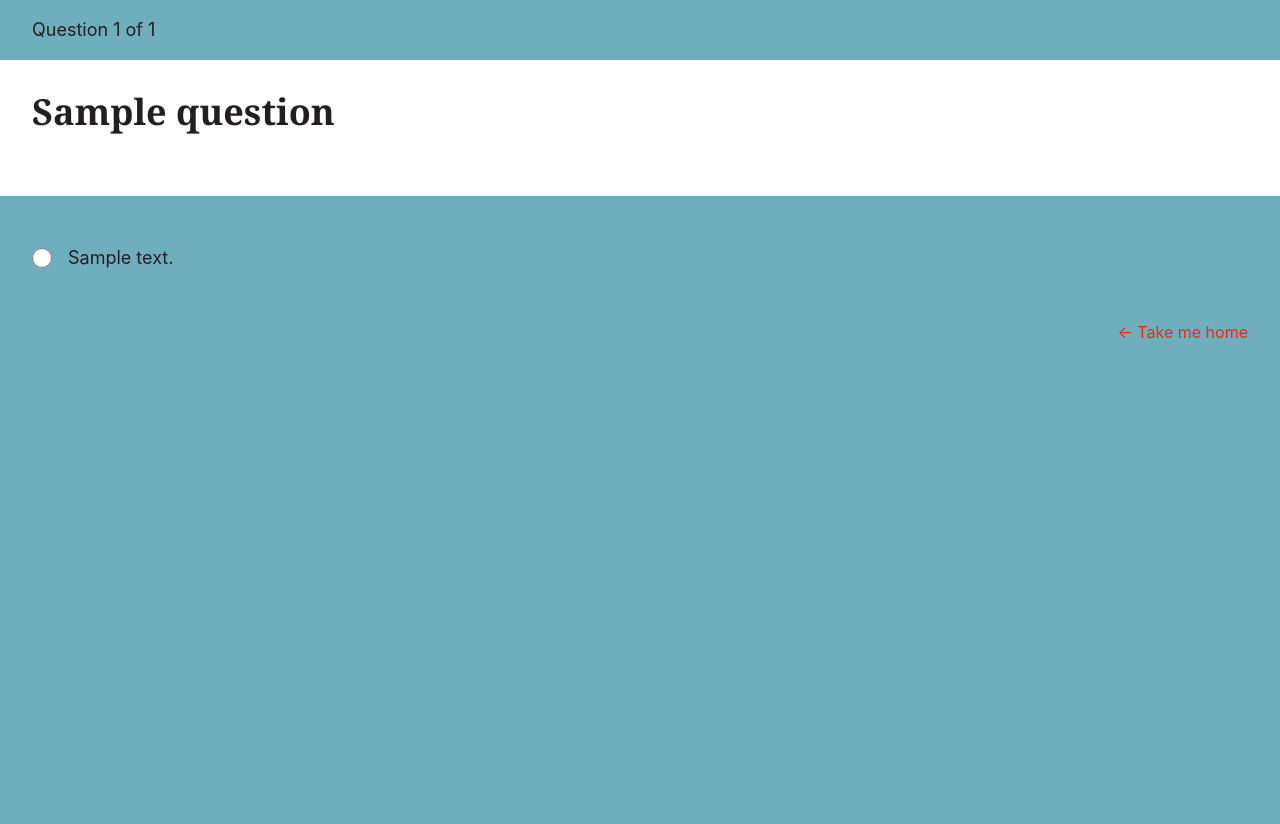
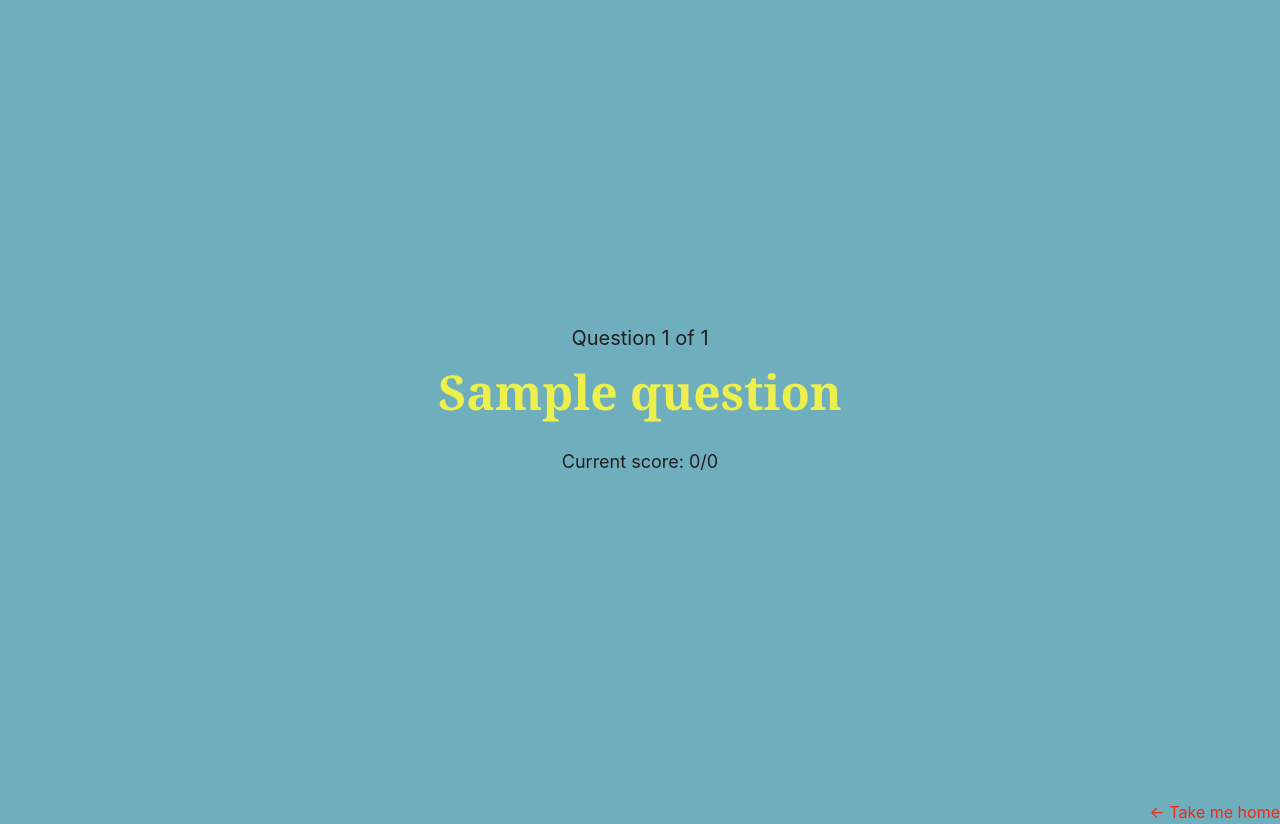
Before and after one commit to ChHarding/hci584-trivia, a Flask app: template templates/question.html in a window 1280 px wide. Before the commit the page ends 339 px from the top, so only its background shows below. Run offline with Flask 3, Linux system fonts and the light colour scheme; the template is opened without the code that fills it: most values are stand-ins (such as "Sample title", 1, 10 or a date in 2020); some libraries are stand-ins or nearby versions; some web fonts are replaced.

Commit message:
updated 'question' template to include answer processing and moved 'answer' template to old folder

```diff
--- a/templates/question.html
+++ b/templates/question.html
@@ -3,45 +3,149 @@
 <head>
     <meta charset="UTF-8">
     <meta name="viewport" content="width=device-width, initial-scale=1.0">
-    <title>Hello, Smarty Pants: We've got questions. You've got answers.</title>
+    <title>Hello, Smarty Pants: Question {{ current_question_num }}</title>
     <link rel="stylesheet" href="https://use.typekit.net/qcr5acn.css">
     <script src="https://cdn.tailwindcss.com"></script>
     <link rel="stylesheet" href="{{ url_for('static', filename='css/style.css') }}">
-    <script>
-        function submitAnswer() {
-            document.getElementById('answerForm').submit();
-        }
-    </script>
 </head>
 <body class="min-h-screen bg-light-blue">
-    <div class="bg-light-blue px-4 md:px-8 py-4 font-segoe text-warm-black text-lg">
-        Question {{ current_question_num }} of {{ total_questions }}
+    <div id="question-content" class="flex flex-col justify-center items-center min-h-screen p-4 md:p-8 text-center">
+        <div class="max-w-3xl mx-auto text-center">
+            <!-- COUNTER -->
+            <h1 class="font-segoe text-lg md:text-xl text-warm-black mb-4">
+                Question {{ current_question_num }} of {{ total_questions }}
+            </h1>
+
+            <!-- QUESTION -->
+            <h2 class="font-rockwell text-2xl md:text-4xl lg:text-5xl font-bold text-yellow leading-tight mb-8">
+                {{ question_data.question }}
+            </h2>
+
+            <!-- ANSWER OPTIONS -->
+            <form id="answer-form" class="space-y-4">
+                {% for i, answer in enumerate(question_data.answers) %}
+                <div class="answer-option">
+                    <input
+                        type="radio"
+                        name="answer"
+                        value="{{ i }}"
+                        id="answer{{ i }}"
+                        class="sr-only answer-radio"
+                    >
+                    <label
+                        for="answer{{ i }}"
+                        class="block w-full p-4 md:p-6 bg-yellow text-warm-black font-segoe text-base md:text-lg lg:text-xl rounded-lg cursor-pointer hover:bg-opacity-80 transition-all duration-300 ease border-4 border-transparent answer-label hover:-translate-y-0.5 hover:shadow-lg"
+                    >
+                        {{ answer }}
+                    </label>
+                </div>
+                {% endfor %}
+            </form>
+
+            <!-- Current score display -->
+            <p id="score-display" class="font-segoe text-base md:text-lg text-warm-black mt-8">
+                Current score: {{ session.get('score', 0) }}/{{ current_question_num - 1 if current_question_num > 1 else 0 }}
+            </p>
+        </div>
     </div>
 
-    <!-- QUESTIONS -->
-    <div class="bg-white px-4 md:px-8 py-8">
-        <h2 class="font-rockwell text-xl md:text-4xl font-bold text-warm-black leading-tight mb-8">{{ question_data.question }}</h2>
-    </div>
-
-    <!-- ANSWER OPTIONS -->
-    <div class="bg-light-blue px-4 md:px-8 py-8">
-        <form id="answerForm" method="POST" action="{{ url_for('answer') }}">
-            <fieldset class="border-0 p-0 m-0">
-                <legend class="sr-only">Choose your answer from the options below</legend>
-                <div class="grid grid-cols-1 md:grid-cols-2 gap-4 md:gap-8 mb-8">
-                    {% for answer_option in question_data.answers %}
-                    <div class="flex items-center my-4 cursor-pointer">
-                        <input type="radio" name="answer" value="{{ loop.index0 }}" id="answer{{ loop.index0 }}" onchange="submitAnswer()" class="mr-4 w-5 h-5 focus:outline-none focus:ring-2 focus:ring-yellow focus:ring-offset-2" style="accent-color: var(--yellow);">
-                        <label for="answer{{ loop.index0 }}" class="font-segoe text-warm-black text-lg cursor-pointer">{{ answer_option }}</label>
-                    </div>
-                    {% endfor %}
-                </div>
-            </fieldset>
-        </form>
 
         <div class="text-right">
             <a href="{{ url_for('home') }}" class="text-red font-segoe no-underline text-base hover:underline">&larr; Take me home</a>
         </div>
     </div>
+
+    <script>
+        // JAVASCRIPT FOR ANSWERS AND DYNAMIC USER MESSAGE DISPLAY
+
+        // ELEMENTS
+        const form = document.getElementById('answer-form');
+        const overlay = document.getElementById('feedback-overlay');
+        const feedbackBox = document.getElementById('feedback-box');
+        const feedbackMessage = document.getElementById('feedback-message');
+        const scoreUpdate = document.getElementById('score-update');
+        const scoreDisplay = document.getElementById('score-display');
+        const answerRadios = document.querySelectorAll('.answer-radio');
+        const answerLabels = document.querySelectorAll('.answer-label');
+
+        // CLICK STYLING
+        answerLabels.forEach(label => {
+            label.addEventListener('click', function() {
+                answerLabels.forEach(l => {
+                    l.classList.remove('border-red', 'bg-opacity-90', 'ring-4', 'ring-red', 'ring-opacity-20');
+                    l.classList.add('border-transparent');
+                });
+                this.classList.add('border-red', 'bg-opacity-90', 'ring-4', 'ring-red', 'ring-opacity-20');
+                this.classList.remove('border-transparent');
+                submitAnswer();
+            });
+        });
+
+        // ANSWER PROCESSING
+        function submitAnswer() {
+            const selectedAnswer = document.querySelector('input[name="answer"]:checked');
+            if (!selectedAnswer) {
+                return;
+            }
+
+            answerRadios.forEach(radio => radio.disabled = true);
+            answerLabels.forEach(label => {
+                label.classList.remove('hover:bg-opacity-80', 'cursor-pointer', 'hover:-translate-y-0.5', 'hover:shadow-lg');
+                label.classList.add('opacity-50', 'cursor-not-allowed');
+            });
+
+            const formData = new FormData();
+            formData.append('answer', selectedAnswer.value);
+
+            fetch('/answer', {
+                method: 'POST',
+                body: formData
+            })
+            .then(response => response.json())
+            .then(data => {
+                if (data.redirect) {
+                    window.location.href = data.redirect;
+                    return;
+                }
+                showFeedback(data);
+
+                setTimeout(() => {
+                    if (data.has_more_questions) {
+                        window.location.reload();
+                    } else {
+                        window.location.href = '/results';
+                    }
+                }, 3000);
+            })
+            .catch(error => {
+                console.error('Error:', error);
+                alert('Something went wrong. Please try again.');
+                answerRadios.forEach(radio => radio.disabled = false);
+                answerLabels.forEach(label => {
+                    label.classList.add('hover:bg-opacity-80', 'cursor-pointer', 'hover:-translate-y-0.5', 'hover:shadow-lg');
+                    label.classList.remove('opacity-50', 'cursor-not-allowed');
+                });
+            });
+        }
+
+        // USER FEEDBACK MESSAGE OVERLAY
+        function showFeedback(data) {
+
+            feedbackMessage.innerHTML = data.feedback_message;
+            scoreUpdate.textContent = `Current score: ${data.current_score}/${data.current_question_num}`;
+
+            overlay.classList.remove('hidden');
+
+            setTimeout(() => {
+                feedbackBox.classList.remove('scale-0');
+                feedbackBox.classList.add('scale-100');
+            }, 50);
+
+            setTimeout(() => {
+                feedbackBox.classList.remove('scale-100');
+                feedbackBox.classList.add('scale-75');
+            }, 2500);
+        }
+    </script>
 </body>
 </html>
```
Also changed, not shown: templates/answer.html (deleted, +0 -27 lines).
